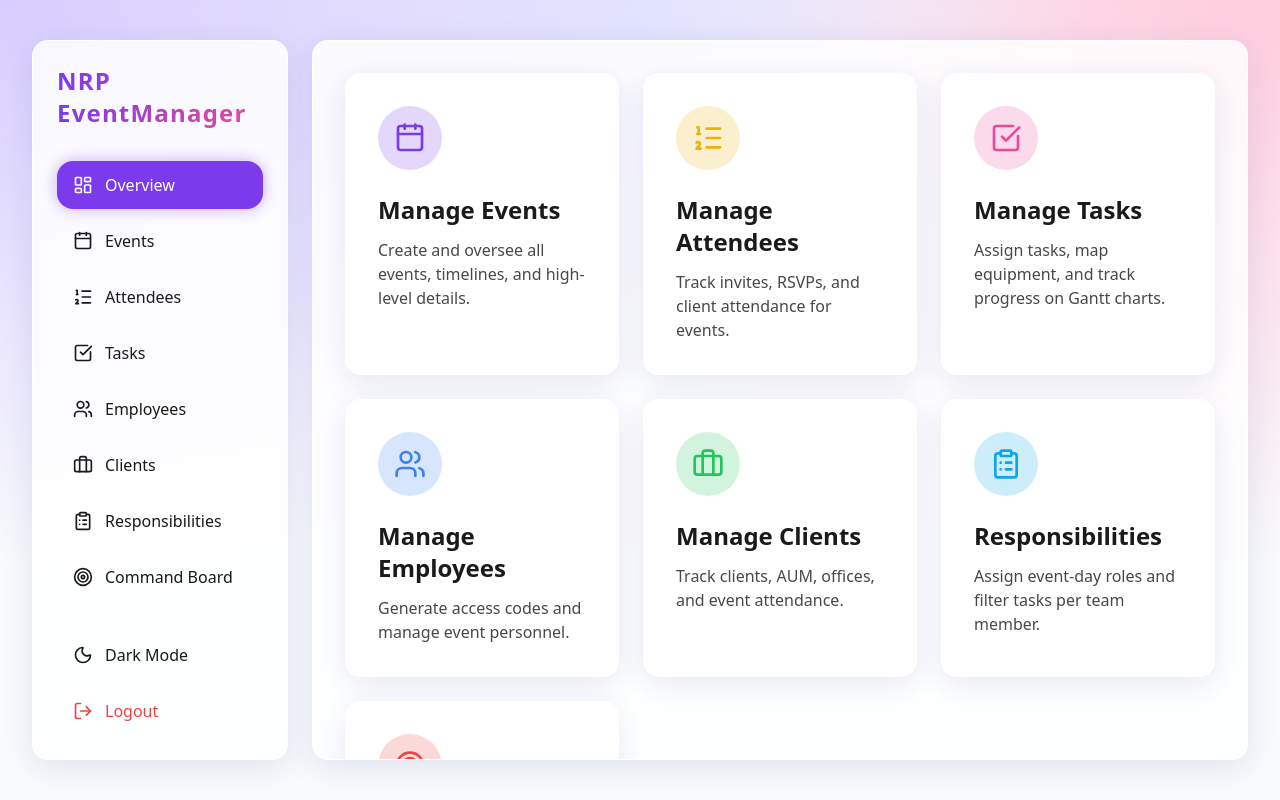
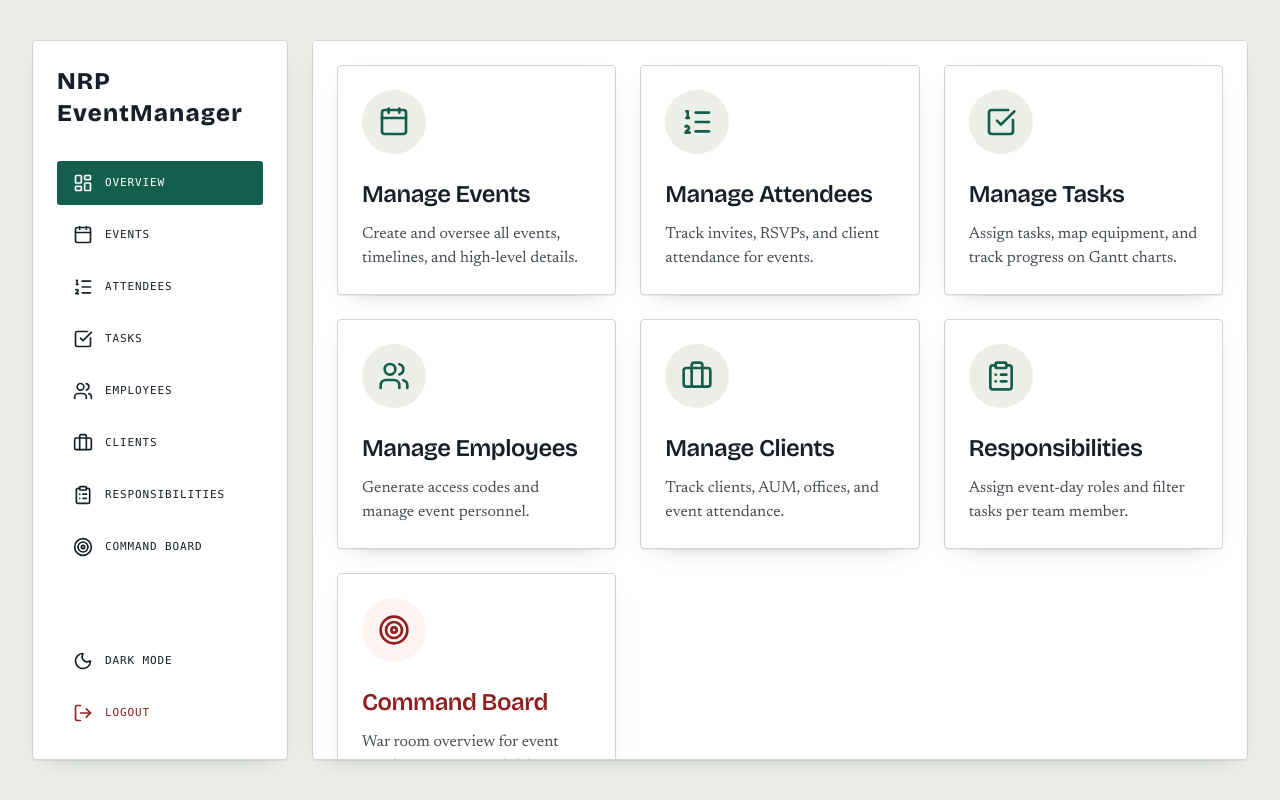
Before and after one commit to nrpcapital99/Event-Manager, a React (Vite) app: page /admin in a window 1280 px wide. Built offline with nearby package versions, Linux system fonts and the light colour scheme.

Commit message:
Global theme overhaul and interactive Command Board seats

```diff
--- a/src/index.css
+++ b/src/index.css
@@ -4,67 +4,37 @@
 
 @layer base {
   :root {
-    --background: 0 0% 100%;
-    --foreground: 222.2 84% 4.9%;
-    --card: 0 0% 100%;
-    --card-foreground: 222.2 84% 4.9%;
-    --popover: 0 0% 100%;
-    --popover-foreground: 222.2 84% 4.9%;
+    /* Command Board Colors */
+    --paper: #ECEFE8;
+    --chalk: #ffffff;
+    --ink: #17202A;
+    --soft: #5A6672;
+    --pine: #135E4C;
+    --pine-lt: #7FA898;
+    --plum: #6E2A50;
+    --plum-lt: #B98BA6;
+    --rule: #D2D7CB;
+    --red: #8E2020;
+    --amber: #8A6A12;
 
-    /* Vibrant Primary Color - Indigo/Purple */
-    --primary: 262.1 83.3% 57.8%;
-    --primary-foreground: 210 40% 98%;
-
-    /* Vibrant Secondary - Pink/Rose */
-    --secondary: 346.8 77.2% 49.8%;
-    --secondary-foreground: 355.7 100% 97.3%;
-
-    --muted: 210 40% 96.1%;
-    --muted-foreground: 215.4 16.3% 46.9%;
-    --accent: 262.1 83.3% 57.8%;
-    --accent-foreground: 222.2 47.4% 11.2%;
-    --destructive: 0 84.2% 60.2%;
-    --destructive-foreground: 210 40% 98%;
-    --border: 214.3 31.8% 91.4%;
-    --input: 214.3 31.8% 91.4%;
-    --ring: 262.1 83.3% 57.8%;
-    --radius: 1rem;
-
-    /* Light Glassmorphism - highly visible */
-    --glass-bg: rgba(255, 255, 255, 0.85);
-    --glass-border: rgba(255, 255, 255, 0.9);
-    --glass-shadow: 0 8px 32px 0 rgba(31, 38, 135, 0.1);
-    --glass-text: #1a1a1a;
+    --radius: 0.25rem; /* 4px radius for flat brutalist look */
   }
 
   .dark {
-    --background: 222.2 84% 4.9%;
-    --foreground: 210 40% 98%;
-    --card: 222.2 84% 4.9%;
-    --card-foreground: 210 40% 98%;
-    --popover: 222.2 84% 4.9%;
-    --popover-foreground: 210 40% 98%;
-
-    --primary: 262.1 83.3% 57.8%;
-    --primary-foreground: 210 40% 98%;
-    --secondary: 346.8 77.2% 49.8%;
-    --secondary-foreground: 210 40% 98%;
-
-    --muted: 217.2 32.6% 17.5%;
-    --muted-foreground: 215 20.2% 65.1%;
-    --accent: 262.1 83.3% 57.8%;
-    --accent-foreground: 210 40% 98%;
-    --destructive: 0 62.8% 30.6%;
-    --destructive-foreground: 210 40% 98%;
-    --border: 217.2 32.6% 17.5%;
-    --input: 217.2 32.6% 17.5%;
-    --ring: 262.1 83.3% 57.8%;
-
-    /* Dark Glassmorphism - clearer contrast */
-    --glass-bg: rgba(17, 25, 40, 0.90);
-    --glass-border: rgba(255, 255, 255, 0.3);
-    --glass-shadow: 0 8px 32px 0 rgba(0, 0, 0, 0.6);
-    --glass-text: #ffffff;
+    /* Dark mode could invert this, but brutalism often stays fixed.
+       For now, we'll map dark mode to a darker paper/ink variant if needed,
+       but let's keep it close to the light mode for the brutalist effect */
+    --paper: #121212;
+    --chalk: #1e1e1e;
+    --ink: #ECEFE8;
+    --soft: #A0AAB5;
+    --rule: #333333;
+    --pine: #7FA898;
+    --pine-lt: #135E4C;
+    --plum: #B98BA6;
+    --plum-lt: #6E2A50;
+    --red: #E0B6B0;
+    --amber: #E2CE8A;
   }
 }
 
@@ -73,50 +43,50 @@
     @apply border-border;
   }
   body {
-    @apply min-h-screen font-sans;
-    color: var(--glass-text);
-    /* Vibrant Light Mesh Gradient Background */
-    background:
-      radial-gradient(at 0% 0%, hsla(253,100%,90%,1) 0, transparent 50%),
-      radial-gradient(at 50% 0%, hsla(225,100%,95%,1) 0, transparent 50%),
-      radial-gradient(at 100% 0%, hsla(339,100%,90%,1) 0, transparent 50%);
-    background-color: #f8fafc;
-    background-size: cover;
-    background-attachment: fixed;
-    transition: background 0.5s ease;
+    background-color: var(--paper);
+    color: var(--ink);
+    font-family: 'Newsreader', Georgia, serif;
+    font-size: 16px;
+    line-height: 1.5;
+    -webkit-font-smoothing: antialiased;
   }
-  .dark body {
-    /* Vibrant Dark Mesh Gradient Background */
-    background:
-      radial-gradient(at 0% 0%, hsla(253,16%,15%,1) 0, transparent 50%),
-      radial-gradient(at 50% 0%, hsla(225,39%,20%,1) 0, transparent 50%),
-      radial-gradient(at 100% 0%, hsla(339,49%,20%,1) 0, transparent 50%);
-    background-color: #0f111a;
+
+  h1, h2, h3, h4, h5, h6, .disp {
+    font-family: 'Bricolage Grotesque', 'Trebuchet MS', sans-serif;
+    font-weight: 800;
+    letter-spacing: -.02em;
+  }
+
+  .mono {
+    font-family: 'IBM Plex Mono', ui-monospace, monospace;
   }
 }
 
 @layer utilities {
+  /* Replace the old glass classes with flat brutalist alternatives */
   .glass {
-    background: var(--glass-bg);
-    backdrop-filter: blur(20px);
-    -webkit-backdrop-filter: blur(20px);
-    border: 1px solid var(--glass-border);
-    box-shadow: var(--glass-shadow);
+    background-color: var(--chalk);
+    border: 1px solid var(--rule);
     border-radius: var(--radius);
+    box-shadow: 0 1px 0 rgba(23,32,42,.06), 0 8px 24px -18px rgba(23,32,42,.5);
   }
+
   .glass-panel {
-    @apply glass p-8;
+    @apply glass p-6;
   }
+
   .glass-input {
-    @apply bg-transparent border border-[var(--glass-border)] outline-none focus:border-primary focus:ring-1 focus:ring-primary transition-all px-4 py-3 rounded-lg w-full;
-    color: var(--glass-text);
+    @apply bg-[var(--paper)] border border-[var(--rule)] outline-none focus:border-[var(--pine)] transition-all px-4 py-2 rounded-sm w-full;
+    font-family: 'Newsreader', Georgia, serif;
+    color: var(--ink);
   }
 
   /* Buttons */
   .btn-primary {
-    @apply bg-gradient-to-r from-primary to-purple-600 text-white font-medium py-2 px-6 rounded-lg shadow-lg hover:shadow-[0_0_20px_rgba(124,58,237,0.5)] hover:-translate-y-0.5 transition-all duration-300;
+    @apply bg-[var(--ink)] text-[var(--chalk)] hover:bg-[var(--pine)] font-mono text-[11px] uppercase tracking-[.08em] py-2 px-4 rounded-[3px] transition-colors cursor-pointer inline-flex items-center justify-center;
   }
+
   .btn-secondary {
-    @apply bg-black/5 dark:bg-white/10 border border-black/10 dark:border-white/20 font-medium py-2 px-6 rounded-lg hover:bg-black/10 dark:hover:bg-white/20 transition-all duration-300;
+    @apply bg-transparent text-[var(--soft)] border border-[var(--rule)] hover:bg-[var(--chalk)] hover:text-[var(--ink)] font-mono text-[11px] uppercase tracking-[.08em] py-2 px-4 rounded-[3px] transition-colors cursor-pointer inline-flex items-center justify-center;
   }
 }
--- a/src/pages/admin/AdminDashboard.tsx
+++ b/src/pages/admin/AdminDashboard.tsx
@@ -17,59 +17,59 @@ import { Briefcase, ListOrdered, ClipboardList, Target } from 'lucide-react';
 const AdminOverview = () => {
   return (
     <div className="grid grid-cols-1 md:grid-cols-3 gap-6 animate-in fade-in zoom-in duration-500">
-      <Link to="/admin/events" className="glass p-8 hover:shadow-[0_0_30px_rgba(124,58,237,0.3)] hover:-translate-y-1 transition-all duration-300 group">
-        <div className="bg-primary/20 p-4 rounded-full w-16 h-16 flex items-center justify-center mb-6 group-hover:scale-110 transition-transform">
-          <Calendar size={32} className="text-primary" />
+      <Link to="/admin/events" className="glass-panel hover:bg-[var(--paper)] transition-all duration-300 group">
+        <div className="bg-[var(--paper)] p-4 rounded-full w-16 h-16 flex items-center justify-center mb-6 group-hover:scale-110 transition-transform">
+          <Calendar size={32} className="text-[var(--pine)]" />
         </div>
-        <h3 className="text-2xl font-semibold mb-3">Manage Events</h3>
+        <h3 className="text-2xl font-semibold mb-3 disp">Manage Events</h3>
         <p className="opacity-80">Create and oversee all events, timelines, and high-level details.</p>
       </Link>
 
-      <Link to="/admin/attendees" className="glass p-8 hover:shadow-[0_0_30px_rgba(234,179,8,0.3)] hover:-translate-y-1 transition-all duration-300 group">
-        <div className="bg-yellow-500/20 p-4 rounded-full w-16 h-16 flex items-center justify-center mb-6 group-hover:scale-110 transition-transform">
-          <ListOrdered size={32} className="text-yellow-500" />
+      <Link to="/admin/attendees" className="glass-panel hover:bg-[var(--paper)] transition-all duration-300 group">
+        <div className="bg-[var(--paper)] p-4 rounded-full w-16 h-16 flex items-center justify-center mb-6 group-hover:scale-110 transition-transform">
+          <ListOrdered size={32} className="text-[var(--pine)]" />
         </div>
-        <h3 className="text-2xl font-semibold mb-3">Manage Attendees</h3>
+        <h3 className="text-2xl font-semibold mb-3 disp">Manage Attendees</h3>
         <p className="opacity-80">Track invites, RSVPs, and client attendance for events.</p>
       </Link>
 
-      <Link to="/admin/tasks" className="glass p-8 hover:shadow-[0_0_30px_rgba(236,72,153,0.3)] hover:-translate-y-1 transition-all duration-300 group">
-        <div className="bg-pink-500/20 p-4 rounded-full w-16 h-16 flex items-center justify-center mb-6 group-hover:scale-110 transition-transform">
-          <CheckSquare size={32} className="text-pink-500" />
+      <Link to="/admin/tasks" className="glass-panel hover:bg-[var(--paper)] transition-all duration-300 group">
+        <div className="bg-[var(--paper)] p-4 rounded-full w-16 h-16 flex items-center justify-center mb-6 group-hover:scale-110 transition-transform">
+          <CheckSquare size={32} className="text-[var(--pine)]" />
         </div>
-        <h3 className="text-2xl font-semibold mb-3">Manage Tasks</h3>
+        <h3 className="text-2xl font-semibold mb-3 disp">Manage Tasks</h3>
         <p className="opacity-80">Assign tasks, map equipment, and track progress on Gantt charts.</p>
       </Link>
 
-      <Link to="/admin/employees" className="glass p-8 hover:shadow-[0_0_30px_rgba(59,130,246,0.3)] hover:-translate-y-1 transition-all duration-300 group">
-        <div className="bg-blue-500/20 p-4 rounded-full w-16 h-16 flex items-center justify-center mb-6 group-hover:scale-110 transition-transform">
-          <Users size={32} className="text-blue-500" />
+      <Link to="/admin/employees" className="glass-panel hover:bg-[var(--paper)] transition-all duration-300 group">
+        <div className="bg-[var(--paper)] p-4 rounded-full w-16 h-16 flex items-center justify-center mb-6 group-hover:scale-110 transition-transform">
+          <Users size={32} className="text-[var(--pine)]" />
         </div>
-        <h3 className="text-2xl font-semibold mb-3">Manage Employees</h3>
+        <h3 className="text-2xl font-semibold mb-3 disp">Manage Employees</h3>
         <p className="opacity-80">Generate access codes and manage event personnel.</p>
       </Link>
 
-      <Link to="/admin/clients" className="glass p-8 hover:shadow-[0_0_30px_rgba(34,197,94,0.3)] hover:-translate-y-1 transition-all duration-300 group">
-        <div className="bg-green-500/20 p-4 rounded-full w-16 h-16 flex items-center justify-center mb-6 group-hover:scale-110 transition-transform">
-          <Briefcase size={32} className="text-green-500" />
+      <Link to="/admin/clients" className="glass-panel hover:bg-[var(--paper)] transition-all duration-300 group">
+        <div className="bg-[var(--paper)] p-4 rounded-full w-16 h-16 flex items-center justify-center mb-6 group-hover:scale-110 transition-transform">
+          <Briefcase size={32} className="text-[var(--pine)]" />
         </div>
-        <h3 className="text-2xl font-semibold mb-3">Manage Clients</h3>
+        <h3 className="text-2xl font-semibold mb-3 disp">Manage Clients</h3>
         <p className="opacity-80">Track clients, AUM, offices, and event attendance.</p>
       </Link>
 
-      <Link to="/admin/responsibilities" className="glass p-8 hover:shadow-[0_0_30px_rgba(56,189,248,0.3)] hover:-translate-y-1 transition-all duration-300 group">
-        <div className="bg-sky-500/20 p-4 rounded-full w-16 h-16 flex items-center justify-center mb-6 group-hover:scale-110 transition-transform">
-          <ClipboardList size={32} className="text-sky-500" />
+      <Link to="/admin/responsibilities" className="glass-panel hover:bg-[var(--paper)] transition-all duration-300 group">
+        <div className="bg-[var(--paper)] p-4 rounded-full w-16 h-16 flex items-center justify-center mb-6 group-hover:scale-110 transition-transform">
+          <ClipboardList size={32} className="text-[var(--pine)]" />
         </div>
-        <h3 className="text-2xl font-semibold mb-3">Responsibilities</h3>
+        <h3 className="text-2xl font-semibold mb-3 disp">Responsibilities</h3>
         <p className="opacity-80">Assign event-day roles and filter tasks per team member.</p>
       </Link>
 
-      <Link to="/admin/command-board" className="glass p-8 hover:shadow-[0_0_30px_rgba(239,68,68,0.3)] hover:-translate-y-1 transition-all duration-300 group">
-        <div className="bg-red-500/20 p-4 rounded-full w-16 h-16 flex items-center justify-center mb-6 group-hover:scale-110 transition-transform">
-          <Target size={32} className="text-red-500" />
+      <Link to="/admin/command-board" className="glass-panel hover:bg-[var(--paper)] transition-all duration-300 group border-red-500">
+        <div className="bg-red-50 p-4 rounded-full w-16 h-16 flex items-center justify-center mb-6 group-hover:scale-110 transition-transform">
+          <Target size={32} className="text-[var(--red)]" />
         </div>
-        <h3 className="text-2xl font-semibold mb-3">Command Board</h3>
+        <h3 className="text-2xl font-semibold mb-3 disp text-[var(--red)]">Command Board</h3>
         <p className="opacity-80">War room overview for event numbers, targets, and risks.</p>
       </Link>
     </div>
@@ -107,12 +107,12 @@ const AdminDashboard = () => {
   ];
 
   return (
-    <div className="w-full max-w-7xl h-[90vh] flex flex-col md:flex-row gap-6 text-[var(--glass-text)]">
+    <div className="w-full max-w-7xl h-[90vh] flex flex-col md:flex-row gap-6 text-[var(--ink)]">
 
       {/* Sidebar Navigation */}
-      <div className="glass w-full md:w-64 h-full flex flex-col justify-between p-6">
+      <div className="glass-panel w-full md:w-64 h-full flex flex-col justify-between p-6">
         <div>
-          <h2 className="text-2xl font-bold tracking-wider mb-8 text-transparent bg-clip-text bg-gradient-to-r from-primary to-pink-500">
+          <h2 className="text-2xl font-bold tracking-wider mb-8 disp text-[var(--ink)]">
             NRP EventManager
           </h2>
           <nav className="flex flex-col gap-2">
@@ -123,12 +123,12 @@ const AdminDashboard = () => {
                 <Link
                   key={item.path}
                   to={item.path}
-                  className={`flex items-center gap-3 px-4 py-3 rounded-lg transition-all duration-300 ${
-                    isActive ? 'bg-primary text-white shadow-[0_0_15px_rgba(124,58,237,0.4)]' : 'hover:bg-black/5 dark:hover:bg-white/10'
+                  className={`flex items-center gap-3 px-4 py-3 rounded-[3px] transition-all duration-300 ${
+                    isActive ? 'bg-[var(--pine)] text-[var(--chalk)]' : 'hover:bg-[var(--paper)]'
                   }`}
                 >
                   <Icon size={20} />
-                  <span className="font-medium">{item.label}</span>
+                  <span className="font-mono text-[11px] uppercase tracking-[.08em]">{item.label}</span>
                 </Link>
               );
             })}
@@ -138,24 +138,24 @@ const AdminDashboard = () => {
         <div className="flex flex-col gap-2 mt-auto">
           <button
             onClick={toggleTheme}
-            className="flex items-center gap-3 px-4 py-3 hover:bg-black/5 dark:hover:bg-white/10 rounded-lg transition-colors"
+            className="flex items-center gap-3 px-4 py-3 hover:bg-[var(--paper)] rounded-[3px] transition-colors"
           >
             {isDark ? <Sun size={20} /> : <Moon size={20} />}
-            <span className="font-medium">{isDark ? 'Light Mode' : 'Dark Mode'}</span>
+            <span className="font-mono text-[11px] uppercase tracking-[.08em]">{isDark ? 'Light Mode' : 'Dark Mode'}</span>
           </button>
 
           <button
             onClick={handleLogout}
-            className="flex items-center gap-3 px-4 py-3 text-red-500 hover:bg-red-500/10 rounded-lg transition-colors"
+            className="flex items-center gap-3 px-4 py-3 text-[var(--red)] hover:bg-red-50 rounded-[3px] transition-colors"
           >
             <LogOut size={20} />
-            <span className="font-medium">Logout</span>
+            <span className="font-mono text-[11px] uppercase tracking-[.08em]">Logout</span>
           </button>
         </div>
       </div>
 
       {/* Main Content Area */}
-      <div className="glass flex-1 p-8 overflow-y-auto relative">
+      <div className="glass-panel flex-1 p-8 overflow-y-auto relative">
         <Routes>
           <Route path="/" element={<AdminOverview />} />
           <Route path="/events" element={<AdminEvents />} />
--- a/tailwind.config.js
+++ b/tailwind.config.js
@@ -8,39 +8,50 @@ export default {
   theme: {
     extend: {
       colors: {
-        border: "hsl(var(--border))",
-        input: "hsl(var(--input))",
-        ring: "hsl(var(--ring))",
-        background: "hsl(var(--background))",
-        foreground: "hsl(var(--foreground))",
+        border: "var(--rule)",
+        input: "var(--rule)",
+        ring: "var(--pine)",
+        background: "var(--paper)",
+        foreground: "var(--ink)",
         primary: {
-          DEFAULT: "hsl(var(--primary))",
-          foreground: "hsl(var(--primary-foreground))",
+          DEFAULT: "var(--pine)",
+          foreground: "var(--chalk)",
         },
         secondary: {
-          DEFAULT: "hsl(var(--secondary))",
-          foreground: "hsl(var(--secondary-foreground))",
+          DEFAULT: "var(--plum)",
+          foreground: "var(--chalk)",
         },
         destructive: {
-          DEFAULT: "hsl(var(--destructive))",
-          foreground: "hsl(var(--destructive-foreground))",
+          DEFAULT: "var(--red)",
+          foreground: "var(--chalk)",
         },
         muted: {
-          DEFAULT: "hsl(var(--muted))",
-          foreground: "hsl(var(--muted-foreground))",
+          DEFAULT: "var(--paper)",
+          foreground: "var(--soft)",
         },
         accent: {
-          DEFAULT: "hsl(var(--accent))",
-          foreground: "hsl(var(--accent-foreground))",
+          DEFAULT: "var(--pine-lt)",
+          foreground: "var(--ink)",
         },
         popover: {
-          DEFAULT: "hsl(var(--popover))",
-          foreground: "hsl(var(--popover-foreground))",
+          DEFAULT: "var(--chalk)",
+          foreground: "var(--ink)",
         },
         card: {
-          DEFAULT: "hsl(var(--card))",
-          foreground: "hsl(var(--card-foreground))",
+          DEFAULT: "var(--chalk)",
+          foreground: "var(--ink)",
         },
+        // Custom Command Board colors
+        paper: "var(--paper)",
+        chalk: "var(--chalk)",
+        ink: "var(--ink)",
+        soft: "var(--soft)",
+        pine: "var(--pine)",
+        "pine-lt": "var(--pine-lt)",
+        plum: "var(--plum)",
+        "plum-lt": "var(--plum-lt)",
+        rule: "var(--rule)",
+        amber: "var(--amber)",
       },
       borderRadius: {
         lg: "var(--radius)",
```
Also changed, not shown: src/pages/admin/AdminCommandBoard.css (+100 -100 lines), src/pages/admin/AdminCommandBoard.tsx (+96 -17 lines).
